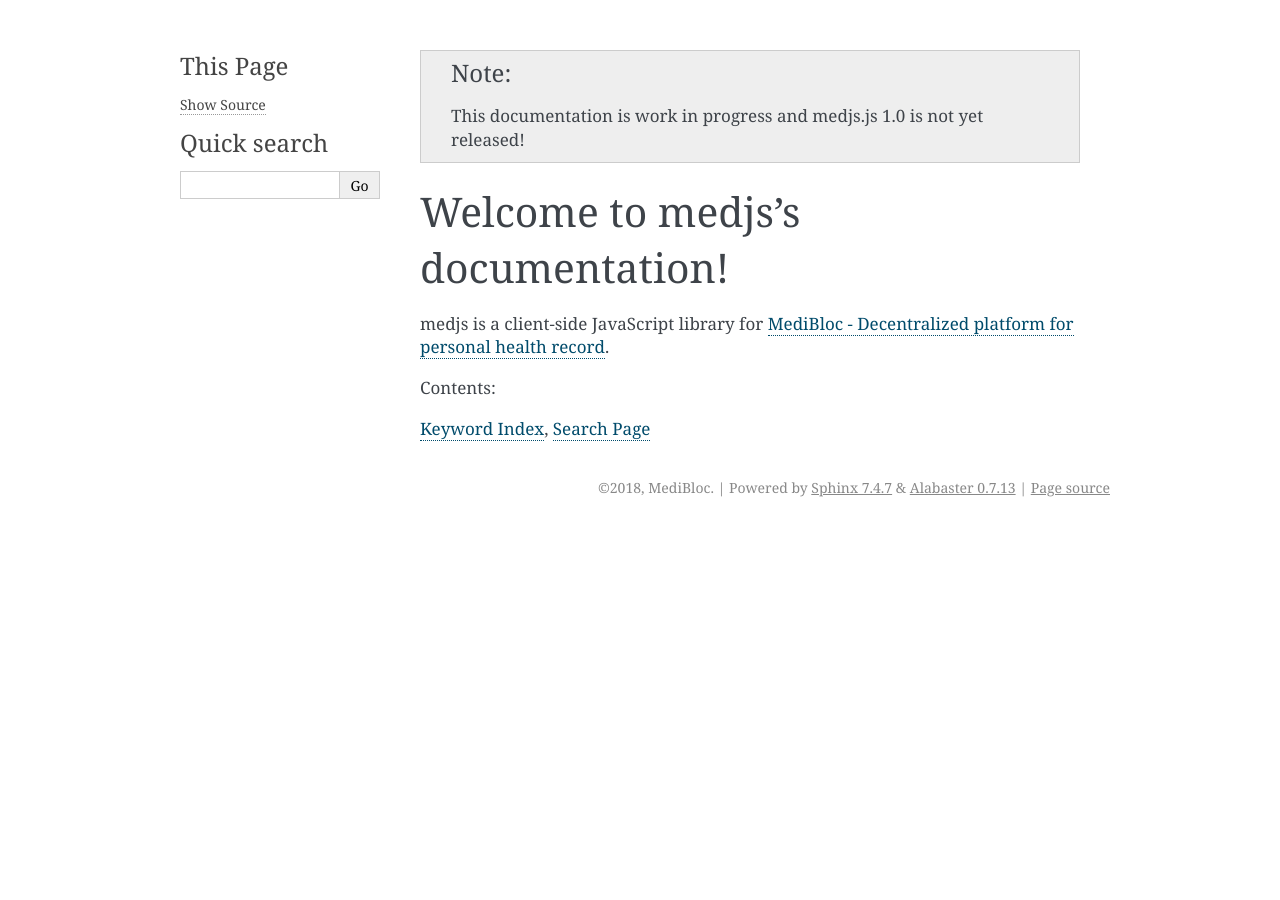
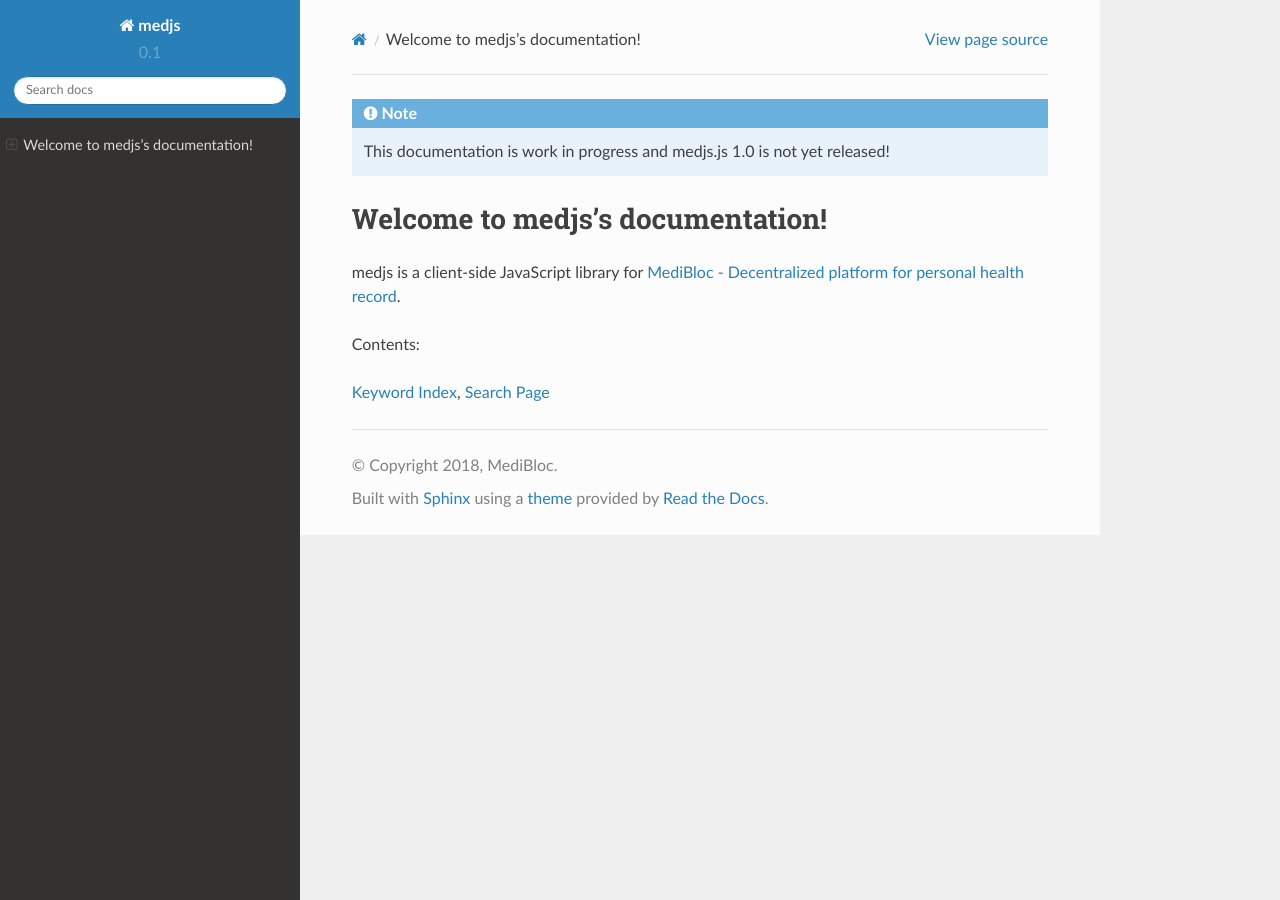
Before and after one commit to medibloc/panacea-js-old, a Sphinx documentation site: the page built from docs/index.rst, in a window 1280 px wide. Built offline with Sphinx 7.4.7 and the Read the Docs theme 2.0.0, drawn with Linux system fonts in a browser that asks for light colours; pages that are not in the unit, such as notebooks, are missing from menus.

Commit message:
Change theme

```diff
--- a/docs/conf.py
+++ b/docs/conf.py
@@ -24,9 +24,9 @@
 author = u'MediBloc'
 
 # The short X.Y version
-version = u'0.1.0'
+version = u'0.1'
 # The full version, including alpha/beta/rc tags
-release = u''
+release = u'0.1.0'
 
 
 # -- General configuration ---------------------------------------------------
@@ -39,6 +39,7 @@
 # extensions coming with Sphinx (named 'sphinx.ext.*') or your custom
 # ones.
 extensions = [
+
 ]
 
 # Add any paths that contain templates here, relative to this directory.
@@ -74,7 +75,7 @@
 # The theme to use for HTML and HTML Help pages.  See the documentation for
 # a list of builtin themes.
 #
-html_theme = 'alabaster'
+html_theme = 'sphinx_rtd_theme'
 
 # Theme options are theme-specific and customize the look and feel of a theme
 # further.  For a list of options available for each theme, see the
--- a/docs/index.rst
+++ b/docs/index.rst
@@ -27,5 +27,5 @@
     medjs-client
     medjs-cryptography
     medjs-local
-    medjs.storage
-    medjs.util
+    medjs-storage
+    medjs-util
```
